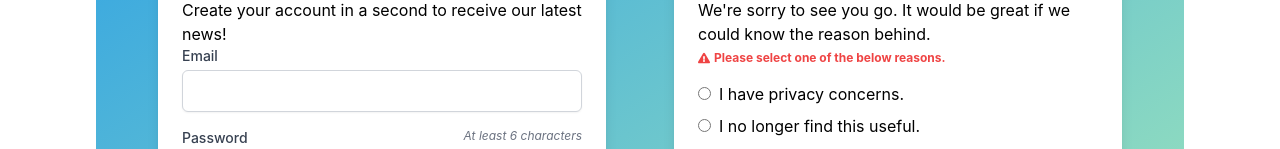
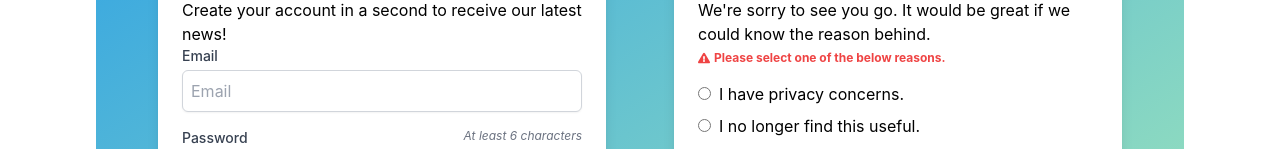
Before and after one commit to MaatallahMeriam/Internship_Task, a React (Create React App) app: page / in a window 1280 px wide. Shown: the part 226-375 px from the top of the page. Built offline with nearby package versions, Linux system fonts and the light colour scheme.

Commit message:
Final version

```diff
--- a/src/CreateAccount.js
+++ b/src/CreateAccount.js
@@ -52,6 +52,7 @@ function CreateAccount() {
             value={formData.email}
             onChange={handleInputChange}
             className="mt-1 block w-full p-2 border border-gray-300 rounded-md shadow-sm"
+            placeholder="Email"
           />
         </div>
         <div className="flex justify-between">
```
